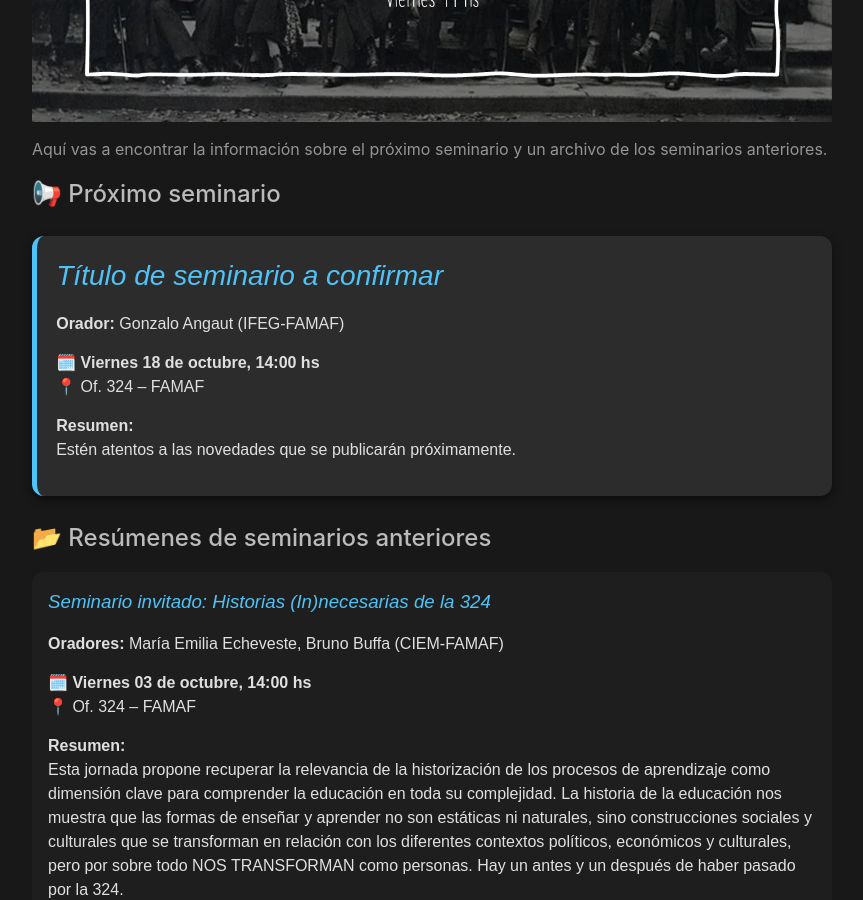
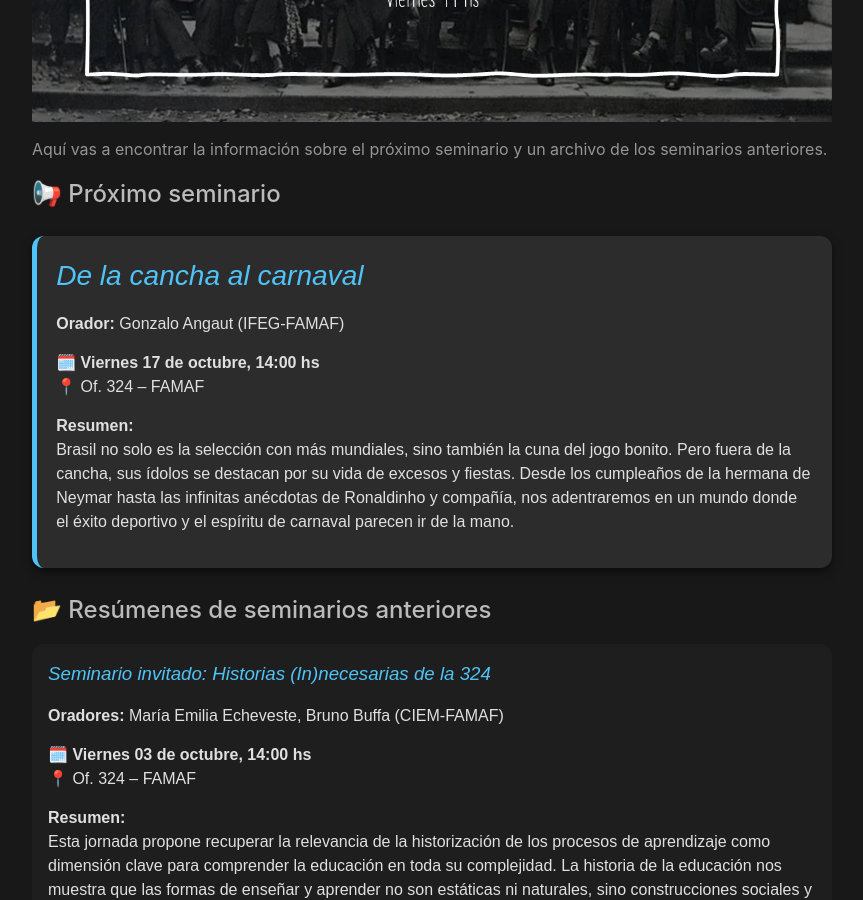
Before and after one commit to nicolasvazquez95/seminarios324, a Jekyll site: the page built from index.md, in a window 1280 px wide and 900 px high, scrolled down 431 px. Shown: the whole window, without its empty margins (208-1071 px from the left). Built offline with Jekyll 4.4.1, drawn with Linux system fonts in a browser that asks for light colours.

Commit message:
Update seminar details for "De la cancha al carnaval" including date and summary in index.md

```diff
--- a/index.md
+++ b/index.md
@@ -21,12 +21,12 @@ Aquí vas a encontrar la información sobre el próximo seminario y un archivo d
 </div> -->
 
 <div style="background:#2c2c2c; border-left:5px solid #4fc3f7; border-radius:12px; padding:1.2em; margin:1.5em 0; color:#e0e0e0; font-family: sans-serif; box-shadow: 0 4px 10px rgba(0,0,0,0.5);">
-  <h3><em style="color:#4fc3f7; font-size:1.5em;">Título de seminario a confirmar</em></h3>
+  <h3><em style="color:#4fc3f7; font-size:1.5em;">De la cancha al carnaval</em></h3>
   <p><strong>Orador:</strong> Gonzalo Angaut (IFEG-FAMAF)</p>
-  <p>🗓️ <strong>Viernes 18 de octubre, 14:00 hs</strong><br>
+  <p>🗓️ <strong>Viernes 17 de octubre, 14:00 hs</strong><br>
      📍 Of. 324 – FAMAF</p>
   <p><strong>Resumen:</strong><br>
-     Estén atentos a las novedades que se publicarán próximamente.
+     Brasil no solo es la selección con más mundiales, sino también la cuna del jogo bonito. Pero fuera de la cancha, sus ídolos se destacan por su vida de excesos y fiestas. Desde los cumpleaños de la hermana de Neymar hasta las infinitas anécdotas de Ronaldinho y compañía, nos adentraremos en un mundo donde el éxito deportivo y el espíritu de carnaval parecen ir de la mano.
   </p>
 </div>
 
```
